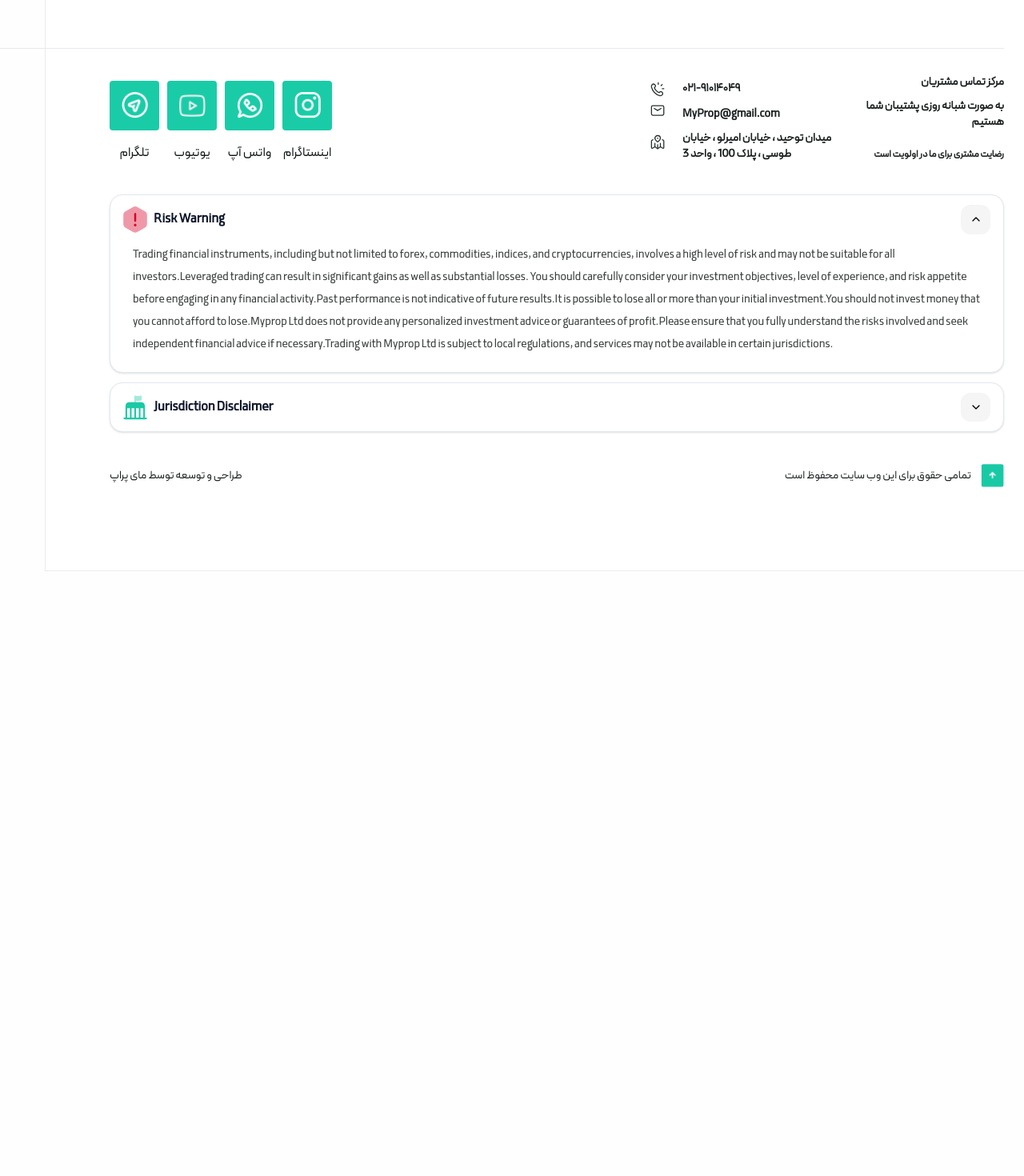
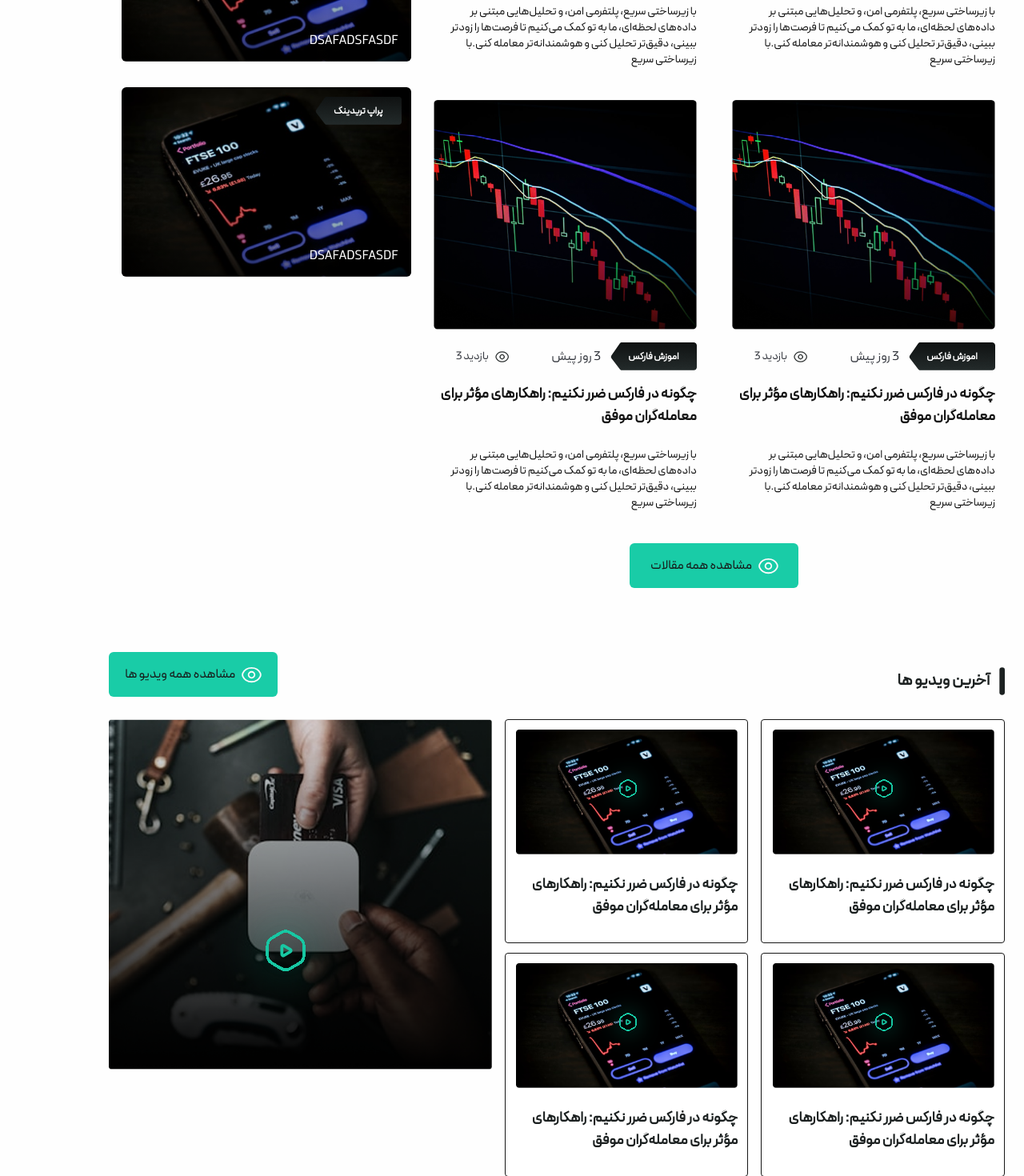
Before and after one commit to omidasghari1381/Article-page-NextJS, a Next.js app: page / in a window 1280 px wide. Shown: the part 2760-4230 px from the top of the page at 80% size. Before the commit the page ends 3474 px from the top, so only its background shows below. Built offline with nearby package versions, Linux system fonts and the light colour scheme; no server answers.

Commit message:
finished main page style

```diff
--- a/src/app/page.tsx
+++ b/src/app/page.tsx
@@ -5,6 +5,7 @@ import axios from "axios";
 import Image from "next/image";
 import { useEffect, useState } from "react";
 import { timeAgoFa } from "./utils/date";
+import SidebarLatest from "@/components/SidebarLatest";
 
 type ArticleDetail = {
   id: string;
@@ -24,9 +25,7 @@ type Latest = {
   subject: string;
   createdAt: string;
 };
-
 type ApiList<T> = { items: T[]; total?: number };
-
 export default function HomePage() {
   const [article, setArticle] = useState<ArticleDetail | null>(null);
   const [loading, setLoading] = useState(true);
@@ -44,6 +43,11 @@ export default function HomePage() {
     (async () => {
       try {
         setLoading(true);
+        const { data: l } = await axios.get<{ items: Latest[] }>(
+          `/api/articles`,
+          { params: { perPage: 4 }, cancelToken: source.token }
+        );
+        if (!cancel) setLatest(l.items || []);
 
         const { data: hero } = await axios.get<ApiList<ArticleDetail>>(
           "/api/articles",
@@ -54,14 +58,6 @@ export default function HomePage() {
             ? hero.items[0] ?? null
             : null;
           setArticle(first);
-        }
-
-        const { data: latestRes } = await axios.get<ApiList<Latest>>(
-          "/api/articles",
-          { params: { perPage: 4 }, cancelToken: source.token }
-        );
-        if (!cancel) {
-          setLatest(Array.isArray(latestRes.items) ? latestRes.items : []);
         }
       } catch (err) {
         if (!axios.isCancel(err)) console.error("axios error:", err);
@@ -75,7 +71,47 @@ export default function HomePage() {
       source.cancel("route changed");
     };
   }, []);
-
+  const related = [
+    {
+      id: "1a591415-538a-462a-990d-ef3d390c1289",
+      title: "DSAFADSFASDF",
+      createdAt: " 2025-09-10 14:10:52.900681",
+      category: " پراپ تریدینگ",
+      author: {
+        id: "1a591415-538a-466a-990d-ef3d390c1289",
+        firstName: "امید",
+        lastName: "اصغری",
+      },
+      thumbnail: "/image/a.png",
+      readingPeriod: "7 min",
+    },
+    {
+      id: "1a591415-538a-461a-990d-ef3d390c1289",
+      title: "DSAFADSFASDF",
+      createdAt: " 2025-09-10 14:10:52.900681",
+      category: " پراپ تریدینگ",
+      author: {
+        id: "1a591415-538a-466a-990d-ef3d390c1289",
+        firstName: "امید",
+        lastName: "اصغری",
+      },
+      thumbnail: "/image/a.png",
+      readingPeriod: "7 min",
+    },
+    {
+      id: "1a591415-538a-466a-990d-ef3d390c1289",
+      title: "DSAFADSFASDF",
+      createdAt: " 2025-09-10 14:10:52.900681",
+      category: " پراپ تریدینگ",
+      author: {
+        id: "1a591415-538a-466a-990d-ef3d390c1289",
+        firstName: "امید",
+        lastName: "اصغری",
+      },
+      thumbnail: "/image/a.png",
+      readingPeriod: "7 min",
+    },
+  ];
   return (
     <main className="w-full">
       <HeroSection article={article} items={latest} />
@@ -94,6 +130,11 @@ export default function HomePage() {
           height={367}
           className="rounded-lg"
         />
+        <div className="flex justify-between ">
+          <LatestArticle />
+          <SidebarLatest posts={related} />
+        </div>
+        <Video />
       </div>
     </main>
   );
@@ -400,3 +441,178 @@ function Boxes() {
     </div>
   );
 }
+function LatestArticle() {
+  return (
+    <div className="">
+      <div className="flex items-center gap-3 py-8">
+        <Image
+          src="/svg/Rectangle.svg"
+          alt="thumb"
+          width={6.69}
+          height={36.3}
+        />
+        <h3 className="text-xl font-semibold text-[#1C2121]">آخرین مقالات</h3>
+      </div>
+      <div className="">
+        <div className=" gap-5 flex">
+          <LateArticle />
+          <LateArticle />
+        </div>
+        <div className="gap-5 flex">
+          <LateArticle />
+          <LateArticle />
+        </div>
+      </div>
+      <div className="flex justify-center items-center">
+        <button className="w-[211px] h-[56px] bg-[#19CCA7] gap-2 rounded-md flex items-center justify-center">
+          {" "}
+          <Image
+            src={"/svg/whiteEye.svg"}
+            alt="thumb"
+            width={24.48882293701172}
+            height={19.046863555908203}
+            className="rounded-sm "
+          />
+          <span className="text-base font-medium">مشاهده همه مقالات</span>
+        </button>{" "}
+      </div>
+    </div>
+  );
+}
+
+function LateArticle() {
+  return (
+    <div className="mb-4 mx-3 justify-center">
+      <Image
+        src="/image/chart.png"
+        alt="thumb"
+        width={433.4188232421875}
+        height={240.58114624023438}
+        className="rounded-sm"
+      />
+      <div className="flex justify-between">
+        {" "}
+        <div className="flex items-center my-4 gap-3">
+          <div className="relative inline-block">
+            {" "}
+            <Image
+              src="/svg/arrowLeftBlack.svg"
+              alt="badge"
+              width={108}
+              height={34.66}
+              className="block rounded-sm"
+              priority
+            />
+            <span className="absolute inset-0 flex items-center justify-center text-white text-xs font-semibold leading-none px-2">
+              اموزش فارکس
+            </span>
+          </div>
+          <span className="text-[#373A41] text-base font-medium ">
+            3 روز پیش
+          </span>
+        </div>{" "}
+        <div className="gap-2 flex items-center pl-7">
+          {" "}
+          <Image
+            src={"/svg/eye.svg"}
+            alt="thumb"
+            width={17.194028854370117}
+            height={13.373133659362793}
+            className="rounded-sm"
+          />
+          <span className="text-sm text-[#373A41] ">بازدید 3</span>{" "}
+        </div>
+      </div>
+      <p className="text-lg text-[#121212] font-bold">
+        چگونه در فارکس ضرر نکنیم: راهکارهای مؤثر برای معامله‌گران موفق
+      </p>
+      <p className="text-sm font-normal text-[#121212] my-6">
+        با زیرساختی سریع، پلتفرمی امن، و تحلیل‌هایی مبتنی بر داده‌های لحظه‌ای،
+        ما به تو کمک می‌کنیم تا فرصت‌ها را زودتر ببینی، دقیق‌تر تحلیل کنی و
+        هوشمندانه‌تر معامله کنی.با زیرساختی سریع{" "}
+      </p>
+    </div>
+  );
+}
+
+function Video() {
+  return (
+    <div className="my-20">
+      <div className="flex justify-between items-center ">
+        <div className="flex items-center gap-3 mt-4">
+          <Image
+            src="/svg/Rectangle.svg"
+            alt="thumb"
+            width={6.69}
+            height={36.3}
+          />
+          <h3 className="text-xl font-semibold text-[#1C2121]">
+            آخرین ویدیو ها
+          </h3>
+        </div>{" "}
+        <button className="w-[211px] h-[56px] bg-[#19CCA7] gap-2 rounded-md flex items-center justify-center">
+          {" "}
+          <Image
+            src={"/svg/whiteEye.svg"}
+            alt="thumb"
+            width={24.48882293701172}
+            height={19.046863555908203}
+            className="rounded-sm "
+          />
+          <span className="text-base font-medium">مشاهده همه ویدیو ها</span>
+        </button>{" "}
+      </div>
+      <div className="flex justify-between gap-4 mt-7">
+        <div>
+          <VideoCart />
+          <VideoCart />
+        </div>
+        <div>
+          <VideoCart />
+          <VideoCart />
+        </div>
+        <div className="relative ">
+          <Image
+            src="/image/mac.png"
+            alt="thumb"
+            width={626.6666870117188}
+            height={572.3809814453125}
+          />
+          <Image
+            src="/svg/play.svg"
+            alt="thumb"
+            width={180.19835662841797}
+            height={180}
+            className="absolute bottom-[35%] right-[35%] "
+          />
+        </div>
+      </div>
+    </div>
+  );
+}
+
+function VideoCart() {
+  return (
+    <div className="bg-white border rounded-sm h-[280px] w-[304.76190185546875px] p-3 mb-3 ">
+      <div className="mb-6 relative">
+        <Image
+          src="/image/a.png"
+          alt="thumb"
+          width={277.40740966796875}
+          height={186.6666717529297}
+          className="object-cover"
+        />
+        <Image
+          src="/svg/play.svg"
+          alt="thumb"
+          width={80.19835662841797}
+          height={80}
+          className="absolute bottom-[27%] right-[35%] "
+        />
+      </div>
+      <span className="text-[#1C2121] text-lg font-semibold">
+        چگونه در فارکس ضرر نکنیم: راهکارهای مؤثر برای معامله‌گران موفق
+      </span>
+    </div>
+  );
+}
--- a/src/components/SidebarLatest.tsx
+++ b/src/components/SidebarLatest.tsx
@@ -1,13 +1,13 @@
 import Image from "next/image";
 
 type LiteArticle = {
-  id: string;
-  title: string;
-  createdAt: string;
-  category: string;
-  author: { id: string; firstName: string; lastName: string };
-  thumbnail: string | null;
-  readingPeriod: string;
+  id?: string;
+  title?: string;
+  createdAt?: string;
+  category?: string;
+  author?: { id: string; firstName: string; lastName: string };
+  thumbnail?: string | null;
+  readingPeriod?: string;
 };
 
 export default function SidebarLatest({ posts }: { posts: LiteArticle[] }) {
```
Also changed, not shown: public/image/mac.png (added), public/svg/play.svg (added).
